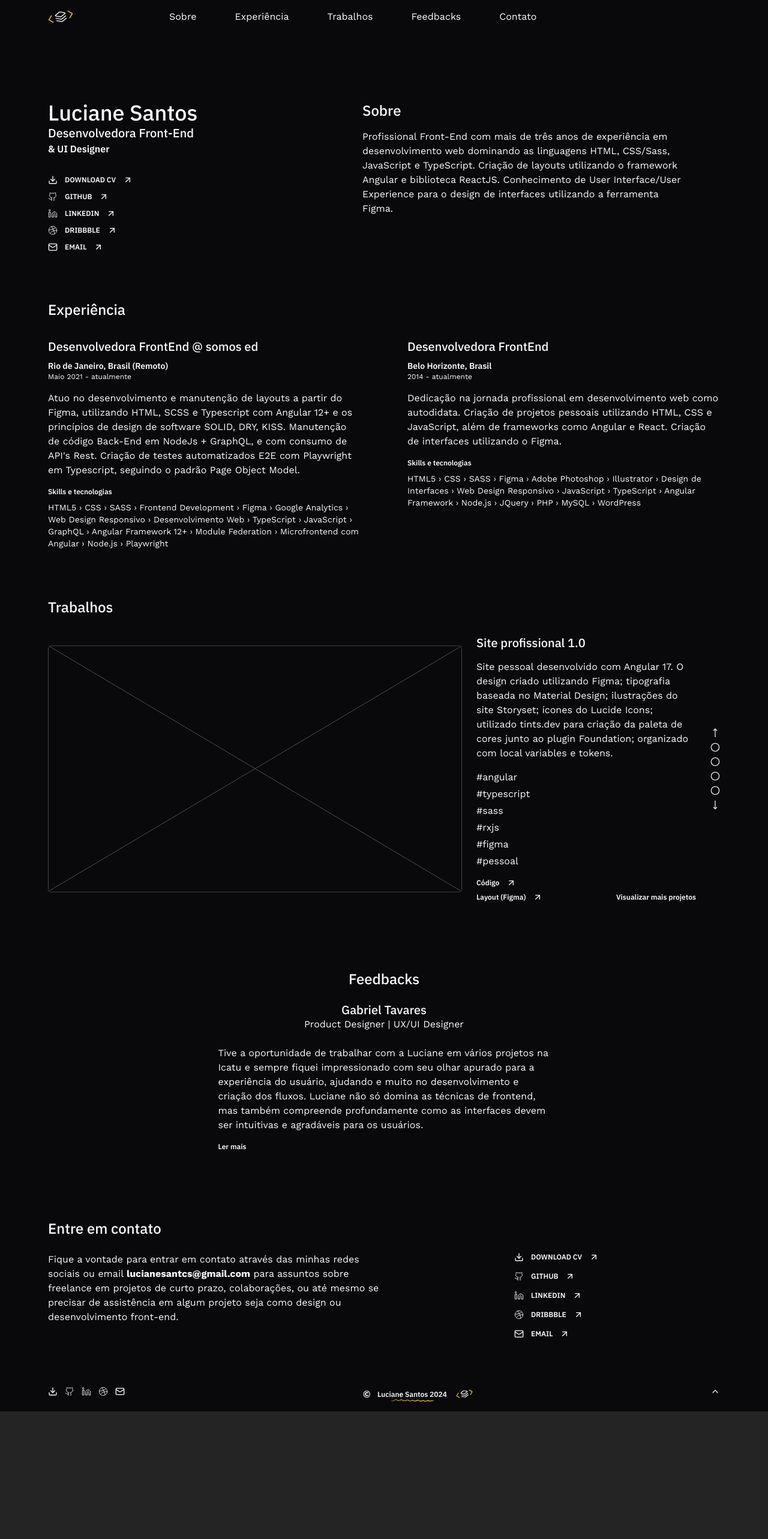
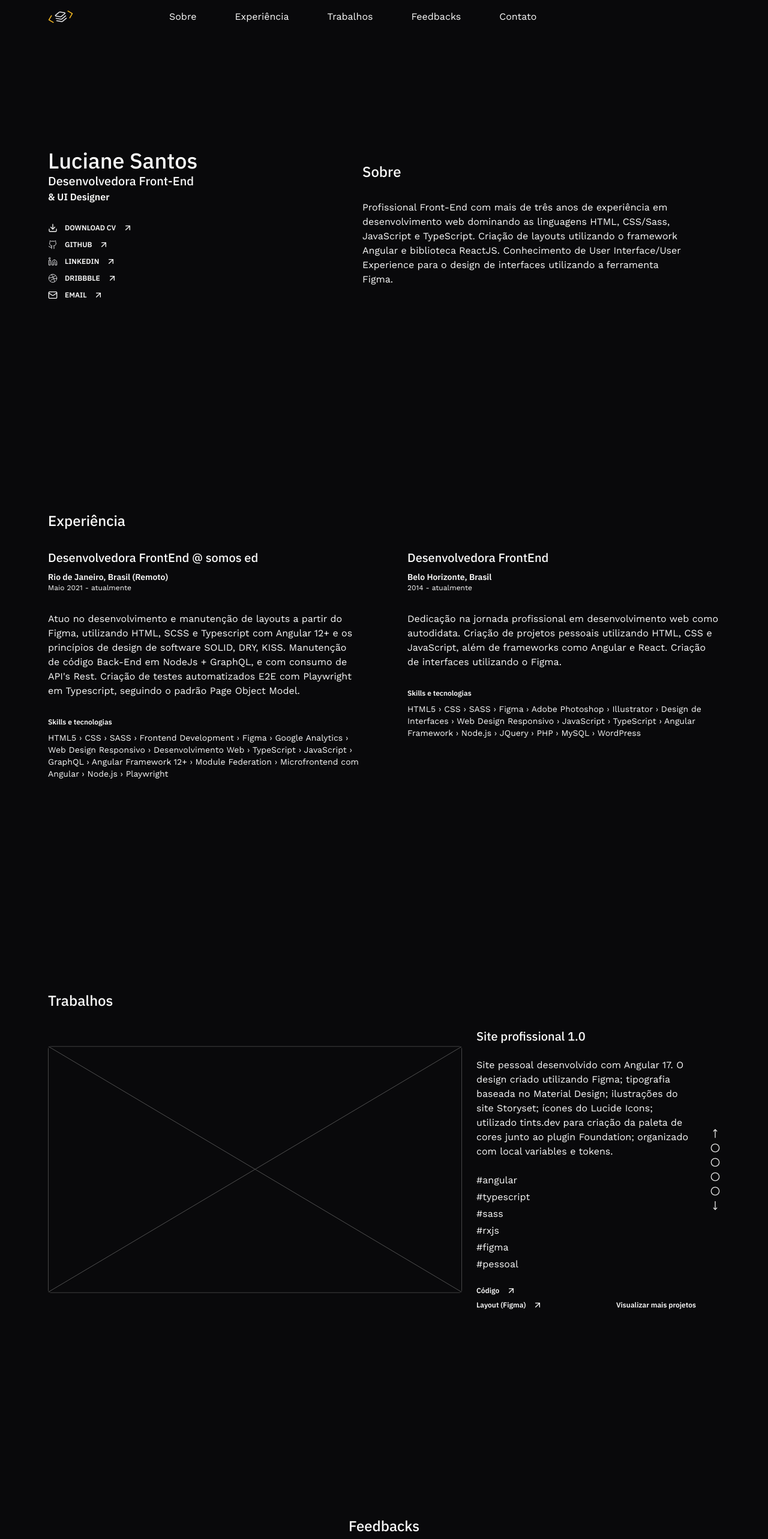
Before and after one commit to lucianesantcs/lucianesantcs.github.io, a React (Vite) app: page / in a window 1280 px wide. Shown: the top 2566 px of the page at 60% size. Before the commit the page ends 2353 px from the top, so only its background shows below. Built offline with nearby package versions, Linux system fonts and the light colour scheme.

Commit message:
feat: adicionado twMerge e alterado espaçamento das sections

```diff
--- a/src/App.tsx
+++ b/src/App.tsx
@@ -10,13 +10,13 @@ import Trabalhos from "./sections/Trabalhos";
 function App() {
   return (
     <>
-      <Header />
-      <main className="container max-w-144 mx-auto min-h-dvh px-3 md:px-10 lg:px-20">
-        <Sobre />
-        <Experiencia />
-        <Trabalhos />
-        <Feedbacks />
-        <Contato />
+      <Header className="mb-28" />
+      <main className="container max-w-144 mx-auto flex flex-col gap-28 min-h-dvh px-3 md:px-10 lg:px-20">
+        <Sobre className="py-20 items-center" />
+        <Experiencia className="py-20" />
+        <Trabalhos className="py-20" />
+        <Feedbacks className="py-10" />
+        <Contato className="py-20" />
       </main>
       <Footer />
     </>
--- a/src/components/layouts/Header/Header.tsx
+++ b/src/components/layouts/Header/Header.tsx
@@ -1,9 +1,15 @@
 import logo24 from "@/assets/images/svg/logo24.svg";
 import { Menu } from "lucide-react";
+import { twMerge } from "tailwind-merge";
 
-const Header = () => {
+const Header = ({ className }: { className?: string }) => {
   return (
-    <header className=" max-w-144 mx-auto flex justify-between md:justify-start px-3 py-4 md:px-10 lg:px-20 md:gap-28 lg:gap-40">
+    <header
+      className={twMerge(
+        "max-w-144 mx-auto flex justify-between md:justify-start px-3 py-4 md:px-10 lg:px-20 md:gap-28 lg:gap-40",
+        className
+      )}
+    >
       <img
         src={logo24}
         alt="Logo com símbolo de código e camadas representando design"
--- a/src/sections/Contato.tsx
+++ b/src/sections/Contato.tsx
@@ -1,12 +1,13 @@
 import SocialIcons from "@/components/ui/SocialIcons";
 import { socialIcons } from "@/shared/constants";
+import { twMerge } from "tailwind-merge";
 
-const Contato = () => {
+const Contato = ({ className }: { className?: string }) => {
   return (
-    <section className="flex flex-col w-full gap-6 mt-28">
+    <section className={twMerge("flex flex-col w-full gap-6 mt-28", className)}>
       <h2 className="font-serif text-2xl font-medium">Entre em contato</h2>
       <section className="flex gap-56">
-        <section className="max-w-553">
+        <section className="max-w-632">
           <p className="font-sans text-base">
             Fique a vontade para entrar em contato através das minhas redes
             sociais ou email <strong><a href="mailto:lucianesantcs@gmail.com">lucianesantcs@gmail.com</a></strong> para assuntos sobre
--- a/src/sections/Experiencia.tsx
+++ b/src/sections/Experiencia.tsx
@@ -1,9 +1,11 @@
-const Experiencia = () => {
+import { twMerge } from "tailwind-merge";
+
+const Experiencia = ({ className }: { className?: string }) => {
   return (
-    <section className="flex mt-20 flex-col gap-8">
+    <section className={twMerge("flex mt-20 flex-col gap-8", className)}>
       <h2 className="font-serif text-2xl font-medium">Experiência</h2>
       <section className="flex justify-between">
-        <section className="w-[32.5625rem] flex flex-col gap-4">
+        <section className="w-[32.5625rem] flex flex-col gap-8">
           <div className="flex flex-col gap-2">
             <h3 className="font-serif text-xl font-medium">
               Desenvolvedora FrontEnd @ somos ed
@@ -36,7 +38,7 @@ const Experiencia = () => {
           </div>
         </section>
 
-        <section className="w-[32.5625rem] flex flex-col gap-4">
+        <section className="w-[32.5625rem] flex flex-col gap-8">
           <div className="flex flex-col gap-2">
             <h3 className="font-serif text-xl font-medium">
               Desenvolvedora FrontEnd
--- a/src/sections/Feedbacks.tsx
+++ b/src/sections/Feedbacks.tsx
@@ -1,7 +1,8 @@
 import Button from "@/components/ui/Button";
 import { useState } from "react";
+import { twMerge } from "tailwind-merge";
 
-const Feedbacks = () => {
+const Feedbacks = ({ className }: { className?: string }) => {
   const [isExpanded, setIsExpanded] = useState(false);
 
   const descricao = `Tive a oportunidade de trabalhar com a Luciane em vários projetos na
@@ -24,7 +25,7 @@ const Feedbacks = () => {
   const handleLerMais = () => setIsExpanded(!isExpanded);
 
   return (
-    <section className="flex flex-col justify-center w-full gap-6 mt-28">
+    <section className={twMerge("flex flex-col justify-center w-full gap-8 mt-28", className)}>
       <h2 className="font-serif text-2xl font-medium text-center">Feedbacks</h2>
       <div className="flex flex-col">
         <h3 className="font-serif text-xl leading-6 font-medium text-center">
@@ -34,7 +35,7 @@ const Feedbacks = () => {
           Product Designer | UX/UI Designer
         </p>
       </div>
-      <div className="flex flex-col gap-4 item-start max-w-553 mx-auto">
+      <div className="flex flex-col gap-4 item-start max-w-632 mx-auto">
         <p className="font-sans text-base">
           {isExpanded ? descricao : descricaoTruncada}
         </p>
--- a/src/sections/Sobre.tsx
+++ b/src/sections/Sobre.tsx
@@ -1,10 +1,11 @@
 import SocialIcons from "@/components/ui/SocialIcons";
 import { socialIcons } from "@/shared/constants";
+import { twMerge } from "tailwind-merge";
 
-const Sobre = () => {
+const Sobre = ({ className }: { className?: string }) => {
   return (
-    <section className="flex">
-      <section className="flex w-[32.75rem] mt-28 flex-col gap-8">
+    <section className={twMerge("flex", className)}>
+      <section className="flex w-[32.75rem] flex-col gap-8">
         <div>
           <h1 className="font-serif text-4xl font-medium">Luciane Santos</h1>
           <h2 className="font-serif text-xl font-medium">
@@ -24,7 +25,7 @@ const Sobre = () => {
         </div>
       </section>
 
-      <section className="flex w-[33.6875rem] mt-28 flex-col gap-4">
+      <section className="flex w-[33.6875rem] flex-col gap-8">
         <h2 className="font-serif text-2xl font-medium">Sobre</h2>
         <p className="font-sans text-base">
           Profissional Front-End com mais de três anos de experiência em
--- a/src/sections/Trabalhos.tsx
+++ b/src/sections/Trabalhos.tsx
@@ -3,14 +3,15 @@ import Button from "@/components/ui/Button";
 import Icon from "@/components/ui/Icon";
 import Link from "@/components/ui/Link";
 import { Circle, MoveDown, MoveUp } from "lucide-react";
+import { twMerge } from "tailwind-merge";
 
-const Trabalhos = () => {
+const Trabalhos = ({ className }: {className?: string }) => {
   return (
-    <section className="flex mt-20 flex-col gap-8">
+    <section className={twMerge("flex mt-20 flex-col gap-8", className)}>
       <h2 className="font-serif text-2xl font-medium">Trabalhos</h2>
       <section className="flex gap-6">
         <img src={imagemSkeleton} style={{ width: 690 }} />
-        <aside className="flex gap-4 flex-col max-w-458">
+        <aside className="flex gap-6 flex-col max-w-458">
           <h3 className="font-serif text-xl leading-6 font-medium">
             Site profissional 1.0
           </h3>
--- a/tailwind.config.js
+++ b/tailwind.config.js
@@ -58,7 +58,7 @@ export default {
       maxWidth: {
         '144': '90rem',
         '458': '28.625rem',
-        '553': '34.5625rem',
+        '632': '39.5rem',
       }
     },
   },
```
